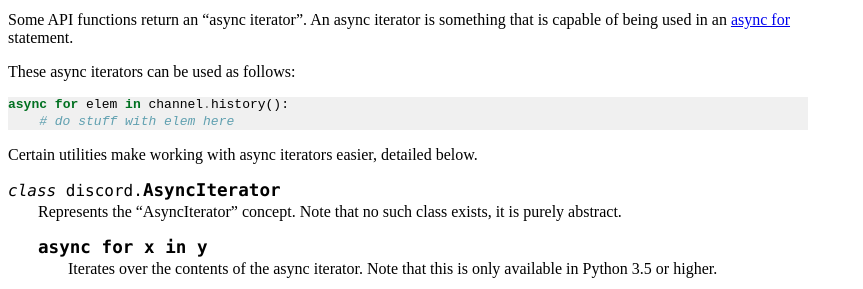
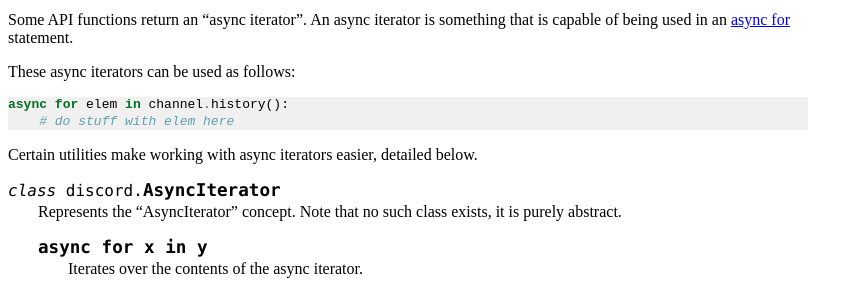
Before and after one commit to spartacus0816/dsbot, a Sphinx documentation site: the page built from docs/api.rst, in a window 1280 px wide and 900 px high, scrolled down 22115 px, cut to the strip 0-289 px from the top of the window. Shown: the whole strip, without its empty margins (0-863 px from the left). Built offline with Sphinx 7.4.7, drawn with Linux system fonts in a browser that asks for light colours.

Commit message:
Remove "needs python 3.5+" from async iter section

```diff
--- a/docs/api.rst
+++ b/docs/api.rst
@@ -1390,8 +1390,7 @@
 
         .. describe:: async for x in y
 
-            Iterates over the contents of the async iterator. Note
-            that this is only available in Python 3.5 or higher.
+            Iterates over the contents of the async iterator.
 
 
     .. comethod:: next()
```
